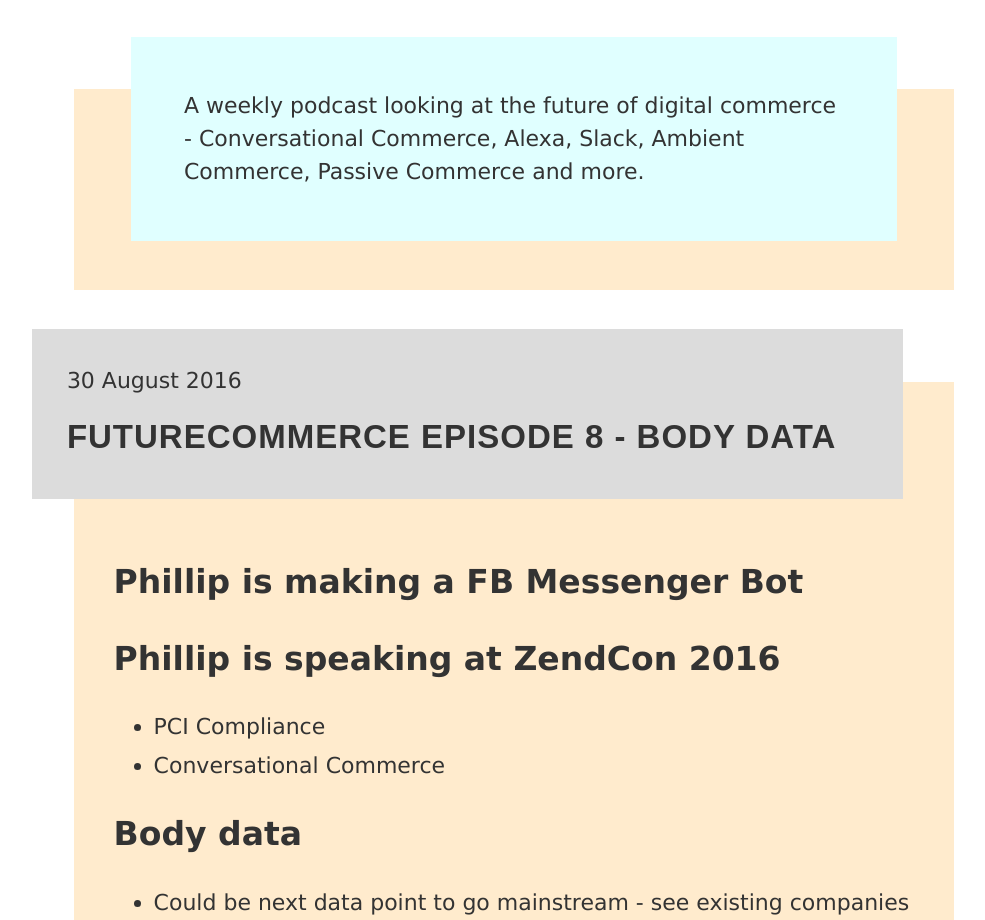
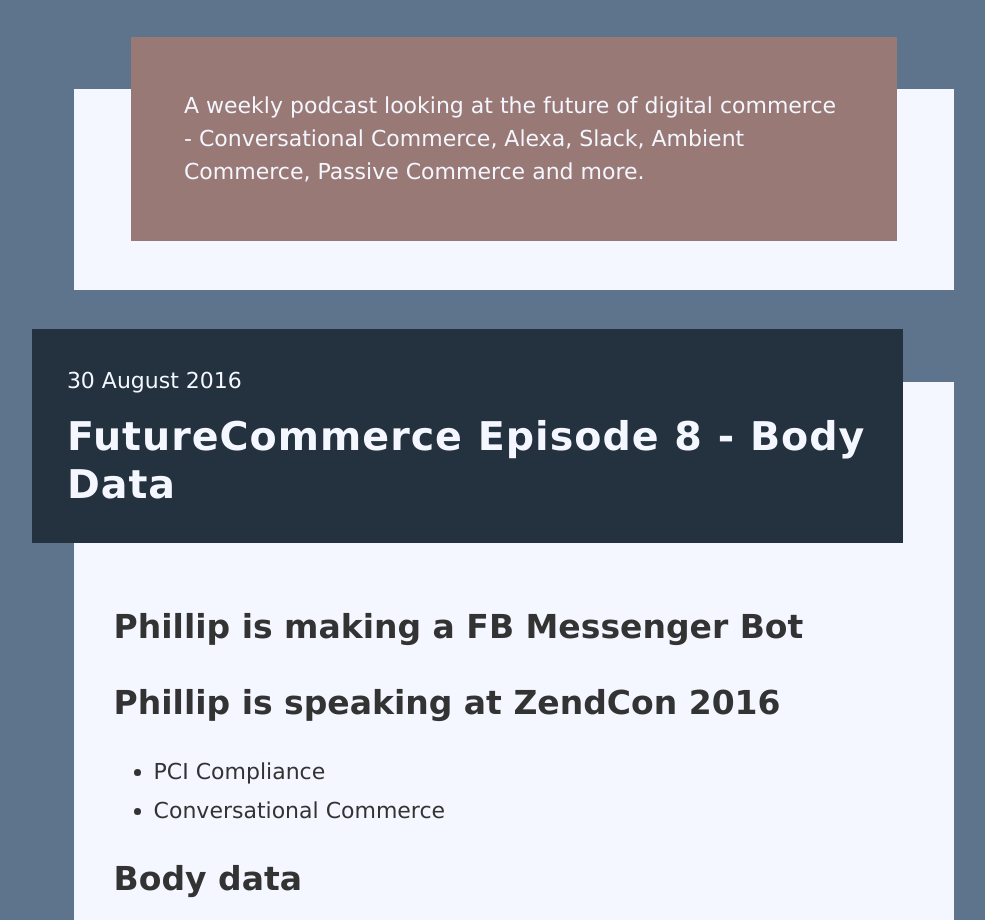
Before and after one commit to philwinkle/futurecommerce, a website: page src/index.html in a window 1280 px wide. Shown: the part 397-1317 px from the top of the page, without its empty margins (126-1111 px from the left). Drawn offline with nearby package versions, Linux system fonts and the light colour scheme; files that its build step writes are made by us from their sources.

Commit message:
Add color scheme

```diff
--- a/src/scss/main.scss
+++ b/src/scss/main.scss
@@ -4,11 +4,16 @@
   }
 }
 
+$c-white: #f4f7ff;
+$c-manatee: #5e738c;
+$c-bazaar: #997976;
+$c-ebony-clay: #24313F;
+
 $c-text: #333;
-$bg-page: white;
-$bg-description: lightcyan;
-$bg-episode-title: gainsboro;
-$bg-content: blanchedalmond;
+$bg-page: $c-manatee;
+$bg-description: $c-bazaar;
+$bg-episode-title: $c-ebony-clay;
+$bg-content: $c-white;
 
 $medium: 40em;
 $large: 60em;
@@ -97,6 +102,7 @@
   margin-bottom: 6.4rem;
   padding: 2.4rem;
   padding-top: 0;
+  color: $c-white;
   background-color: $bg-description;
 
   &:before {
@@ -116,6 +122,8 @@
 
 // RSS, Twitter, etc.
 .podcast-nav {
+  color: $c-white;
+
   ul {
     display: flex;
     justify-content: flex-end;
@@ -168,6 +176,7 @@
     left: -1.8rem;
     width: 100%;
     padding: 1.6rem;
+    color: $c-white;
     background-color: $bg-episode-title;
 
     @include bp($medium) {
@@ -178,15 +187,11 @@
   &-title {
     margin-top: .4em;
     margin-bottom: 0;
-    font-family: "bungee", sans-serif;
+    font-size: 1.8rem;
     font-weight: 700;
-    line-height: 1.6;
-    text-transform: uppercase;
+    font-feature-settings: "smcp" 1;
+    line-height: 1.2;
     letter-spacing: 1px;
-
-    .wf-active & {
-      font-weight: 400;
-    }
   }
 
   &-player {
@@ -210,3 +215,8 @@
     list-style-type: none;
   }
 }
+
+.podcast-footer {
+  color: $c-white;
+  background-color: $c-bazaar;
+}
```
